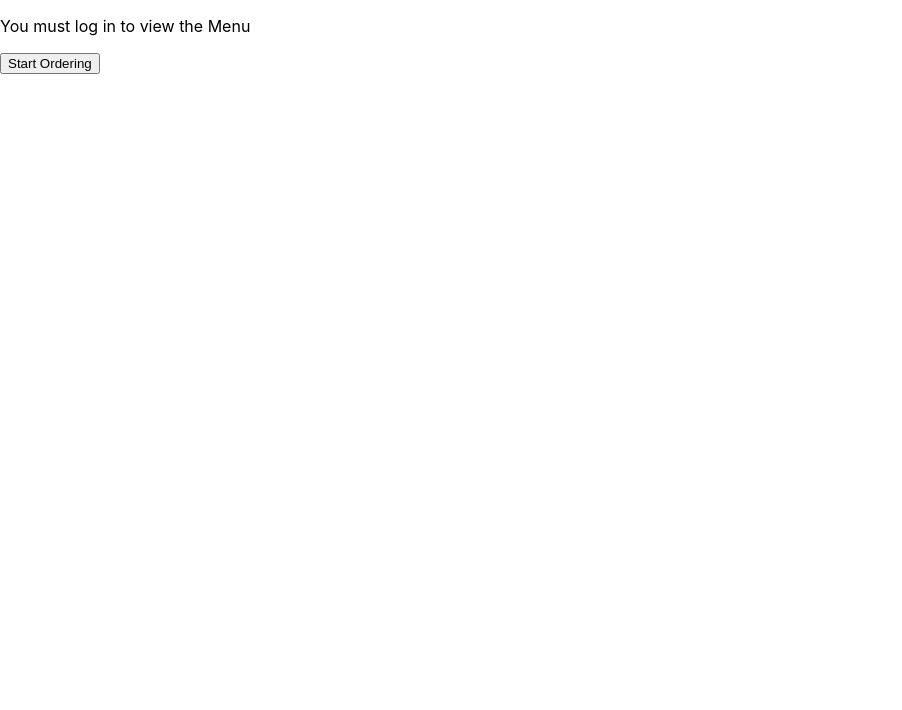
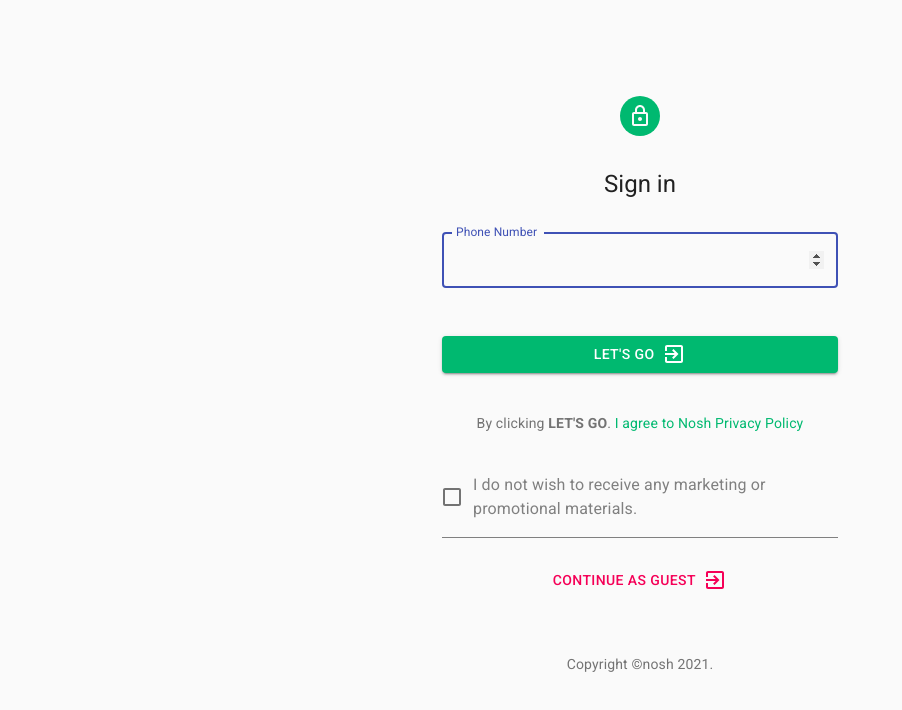
Before and after one commit to devmishra88/foodordering, a React (Create React App) app: page /login in a window 1280 px wide. Shown: the top 710 px of the page, without its empty margins (0-902 px from the left). Built offline with nearby package versions, Linux system fonts and the light colour scheme.

Commit message:
Login page added

```diff
--- a/src/components/Banner.js
+++ b/src/components/Banner.js
@@ -67,10 +67,10 @@ class Banner extends Component {
                 {
                     hasbanner ? (
                         <Carousel responsive={responsive} infinite={true} autoPlaySpeed={1500} removeArrowOnDeviceType={["tablet", "mobile"]} deviceType={this.props.deviceType}>
-                        {banners.map((banner) => {
+                        {banners.map((banner, index) => {
                             return(
-                                <div key={banner.id}>
-                                    <img src={banner.image_url} alt={banner.id} style={{width:'100%'}} />
+                                <div key={index}>
+                                    <img src={banner.image_url} alt={`Banner ${Number(banner.index)+1}`} style={{width:'100%'}} />
                                 </div>
                             );
                         })
--- a/src/context/Auth.js
+++ b/src/context/Auth.js
@@ -4,7 +4,7 @@ const authContext = createContext();
 
 const fakeAuth = {
   isAuthenticated: false,
-  signin(restaurantid, cb) {
+  signin(restaurantid, user, cb) {
 
     fakeAuth.isAuthenticated = true;
     setTimeout(cb, 100); // fake async
@@ -17,13 +17,19 @@ const fakeAuth = {
 
 function useProvideAuth() {
   const [restaurantid, setRestaurant] = useState(localStorage.getItem('restaurantid'));
+  const [user, setUser] = useState(localStorage.getItem('user'));
+  const [isagree, setIsAgree] = useState(localStorage.getItem('isagree'));
 
-  const signin = (restaurantid, cb) => {
-    return fakeAuth.signin(restaurantid, () => {
+  const signin = (restaurantid, user, isagree, cb) => {
+    return fakeAuth.signin(restaurantid, user, () => {
 
 		localStorage.setItem(`restaurantid`,restaurantid);
+		localStorage.setItem(`user`, user);
+		localStorage.setItem(`isagree`, isagree);
 
 		setRestaurant(restaurantid);
+		setUser(user);
+		setIsAgree(isagree);
 		cb();
     });
   };
@@ -32,14 +38,20 @@ function useProvideAuth() {
     return fakeAuth.signout(() => {
 
 		localStorage.setItem(`restaurantid`,'');
+		localStorage.setItem(`user`,'');
+		localStorage.setItem(`isagree`,'');
 
 		setRestaurant(null);
+		setUser(null);
+		setIsAgree(null);
 		cb();
     });
   };
 
   return {
     restaurantid,
+    user,
+    isagree,
     signin,
     signout
   };
--- a/src/screens/Itemdetail.js
+++ b/src/screens/Itemdetail.js
@@ -512,7 +512,7 @@ class Itemdetail extends Component {
                                     }
                                 </Fragment>
                             ):(<div style={{display:'flex',alignItems:'center',justifyContent:'center',flexGrow: 1, height:'90vh'}}>
-                                    <CircularProgress disableShrink />
+                                <CircularProgress disableShrink />
                             </div>)
                         }
                     </Fragment>
--- a/src/screens/LoginPage.js
+++ b/src/screens/LoginPage.js
@@ -1,36 +1,208 @@
-import React,{useContext} from 'react';
+import React, {useState, useContext} from 'react';
+import {
+  useHistory,
+  useLocation
+} from "react-router-dom";
 import {authContext} from '../context/Auth';
+import Avatar from '@material-ui/core/Avatar';
+import Button from '@material-ui/core/Button';
+import ExitToAppOutlinedIcon from '@material-ui/icons/ExitToAppOutlined';
+import CssBaseline from '@material-ui/core/CssBaseline';
+import TextField from '@material-ui/core/TextField';
+import Link from '@material-ui/core/Link';
+import Box from '@material-ui/core/Box';
+import LockOutlinedIcon from '@material-ui/icons/LockOutlined';
+import Typography from '@material-ui/core/Typography';
+import { makeStyles } from '@material-ui/core/styles';
+import Container from '@material-ui/core/Container';
 
-import {
-    useHistory,
-    useLocation
-  } from "react-router-dom";
+import FormControlLabel from '@material-ui/core/FormControlLabel';
+import Checkbox from '@material-ui/core/Checkbox';
+
+import Snackbar from '@material-ui/core/Snackbar';
+import IconButton from '@material-ui/core/IconButton';
+import CloseIcon from '@material-ui/icons/Close';
+
+function Copyright() {
+  return (
+    <Typography variant="body2" color="textSecondary" align="center">
+      Copyright &copy;
+      <Link color="inherit" href="">
+        nosh
+      </Link>{' '}
+      {new Date().getFullYear()}
+      {'.'}
+    </Typography>
+  );
+}
+
+const useStyles = makeStyles((theme) => ({
+  paper: {
+    marginTop: theme.spacing(8),
+    display: 'flex',
+    flexDirection: 'column',
+    alignItems: 'center',
+  },
+  avatar: {
+    margin: theme.spacing(4),
+    /*backgroundColor: theme.palette.secondary.main,*/
+    backgroundColor: '#00B970',
+  },
+  form: {
+    width: '100%', // Fix IE 11 issue.
+    marginTop: theme.spacing(2),
+  },
+  submitphone: {
+    margin: theme.spacing(5, 0, 5),
+    backgroundColor:'#00B970',
+  },
+  submitguest: {
+    margin: theme.spacing(3, 0, 2),
+  },
+  boxcheckbox:{
+    paddingBottom:theme.spacing(2),
+    borderBottom:'1px solid #808080',
+  }
+}));
 
 function useAuth() {
   return useContext(authContext);
 }
 
-function LoginPage() {
-  let history = useHistory();
-  let location = useLocation();
-  let auth = useAuth();
+export default function SignIn() {
 
-  let restaurantid	= "02e8cc31-5119-4fdf-b0c8-a518019ceec6";
+  let history   = useHistory();
+  let location  = useLocation();
+  let auth      = useAuth();
+
+  const restaurantid	= "02e8cc31-5119-4fdf-b0c8-a518019ceec6";
 
   let { from } = location.state || { from: { pathname: "/" } };
-  let login = () => {
-    auth.signin(restaurantid, () => {
+
+  const [phone, setPhone] = useState('');
+  const [isagree, setIsAgree] = useState(false);
+
+  const login = (e) => {
+    e.preventDefault();
+
+    if(phone === "")
+    {
+      setToastState({ ...toaststate, open: true });
+      return;
+    }
+
+    auth.signin(restaurantid, phone, Number(isagree), () => {
+
       history.replace(from);
+
     });
+
   };
 
+  const loginGuest = () => {
+
+    auth.signin(restaurantid, 'guest' , Number(isagree), () => {
+
+      history.replace(from);
+
+    });
+
+  };
+
+  const [toaststate, setToastState] = useState({
+    open: false,
+    vertical: 'bottom',
+    horizontal: 'center',
+  });
+
+  const { vertical, horizontal, open } = toaststate;
+
+  const handleClose = () => {
+    setToastState({ ...toaststate, open: false });
+  };
+
+  const classes = useStyles();
+
   return (
-    <div>
-	  {/*<p>You must log in to view the page at {from.pathname}</p>*/}
-      <p>You must log in to view the Menu</p>
-      <button onClick={()=>{login()}}>Start Ordering</button>
-    </div>
+    <Container component="main" maxWidth="xs">
+      <CssBaseline />
+      <div className={classes.paper}>
+        <Avatar className={classes.avatar}>
+          <LockOutlinedIcon />
+        </Avatar>
+        <Typography component="h1" variant="h5">
+          Sign in
+        </Typography>
+        <form className={classes.form} method="post" onSubmit={login}>
+          <TextField
+            variant="outlined"
+            margin="normal"
+            fullWidth
+            id="phone"
+            label="Phone Number"
+            name="phone"
+            type="number"
+            autoComplete="phone"
+            value={phone}
+            onChange={e => setPhone(e.target.value)}
+            autoFocus
+          />
+          <Button
+            type="submit"
+            fullWidth
+            variant="contained"
+            color="primary"
+            className={classes.submitphone}
+          >
+            Let's Go
+            &nbsp;
+            <ExitToAppOutlinedIcon />
+          </Button>
+          <Typography variant="body2" color="textSecondary" align="center">
+            By clicking <b>LET'S GO</b>. <Link to="" style={{color:'#00B970'}}>I agree to Nosh Privacy Policy</Link>
+          </Typography>
+          <Box mt={5} className={classes.boxcheckbox}>
+          <FormControlLabel control={<Checkbox value={isagree} color="secondary" checked={Number(isagree) === 1} onChange={e => setIsAgree(!isagree)}/>}
+            label="I do not wish to receive any marketing or promotional materials."
+            style={{color:'#808080',fontSize:'0.875rem !important'}}
+          />
+          </Box>
+          <Button
+            type="button"
+            fullWidth
+            color="secondary"
+            className={classes.submitguest}
+            onClick={()=>{loginGuest()}}
+          >
+            Continue as Guest
+            &nbsp;
+            <ExitToAppOutlinedIcon />
+          </Button>
+        </form>
+      </div>
+      <Box mt={5}>
+        <Copyright />
+      </Box>
+
+      <Snackbar autoHideDuration={3000}
+        anchorOrigin={{ vertical, horizontal }}
+        open={open}
+        onClose={handleClose}
+        message="Please enter your phone number"
+        key={vertical + horizontal}
+
+        action={
+              <IconButton
+                aria-label="close"
+                color="inherit"
+                onClick={handleClose}
+              >
+                <CloseIcon />
+              </IconButton>
+          }
+      />
+
+
+    </Container>
   );
 }
-
-export default LoginPage;
```
